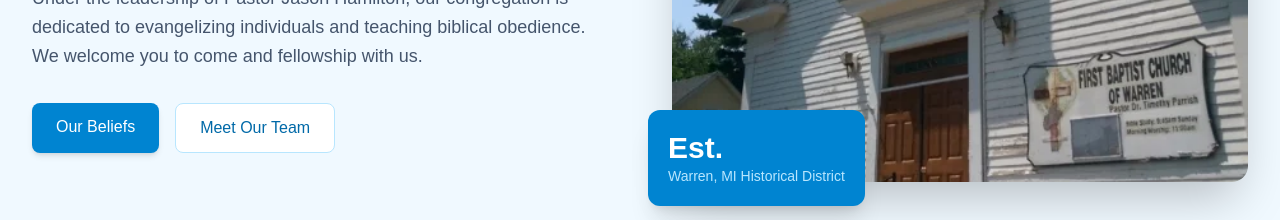
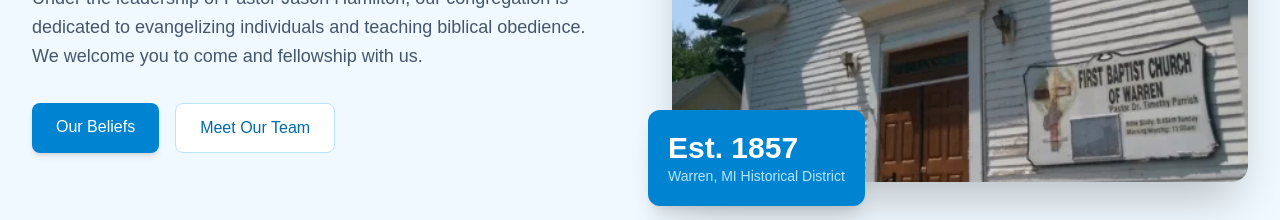
Before and after one commit to edesent/firstbaptistofwarren, a Next.js app: page / in a window 1280 px wide. Shown: the part 1640-1860 px from the top of the page. Built offline with nearby package versions, Linux system fonts and the light colour scheme.

Commit message:
Update established date to 1857

```diff
--- a/src/app/page.tsx
+++ b/src/app/page.tsx
@@ -187,7 +187,7 @@ export default function Home() {
                 />
               </div>
               <div className="absolute -bottom-6 -left-6 bg-sky-600 text-white rounded-xl p-5 shadow-xl">
-                <div className="text-3xl font-bold">Est.</div>
+                <div className="text-3xl font-bold">Est. 1857</div>
                 <div className="text-sky-200 text-sm">
                   Warren, MI Historical District
                 </div>
```
